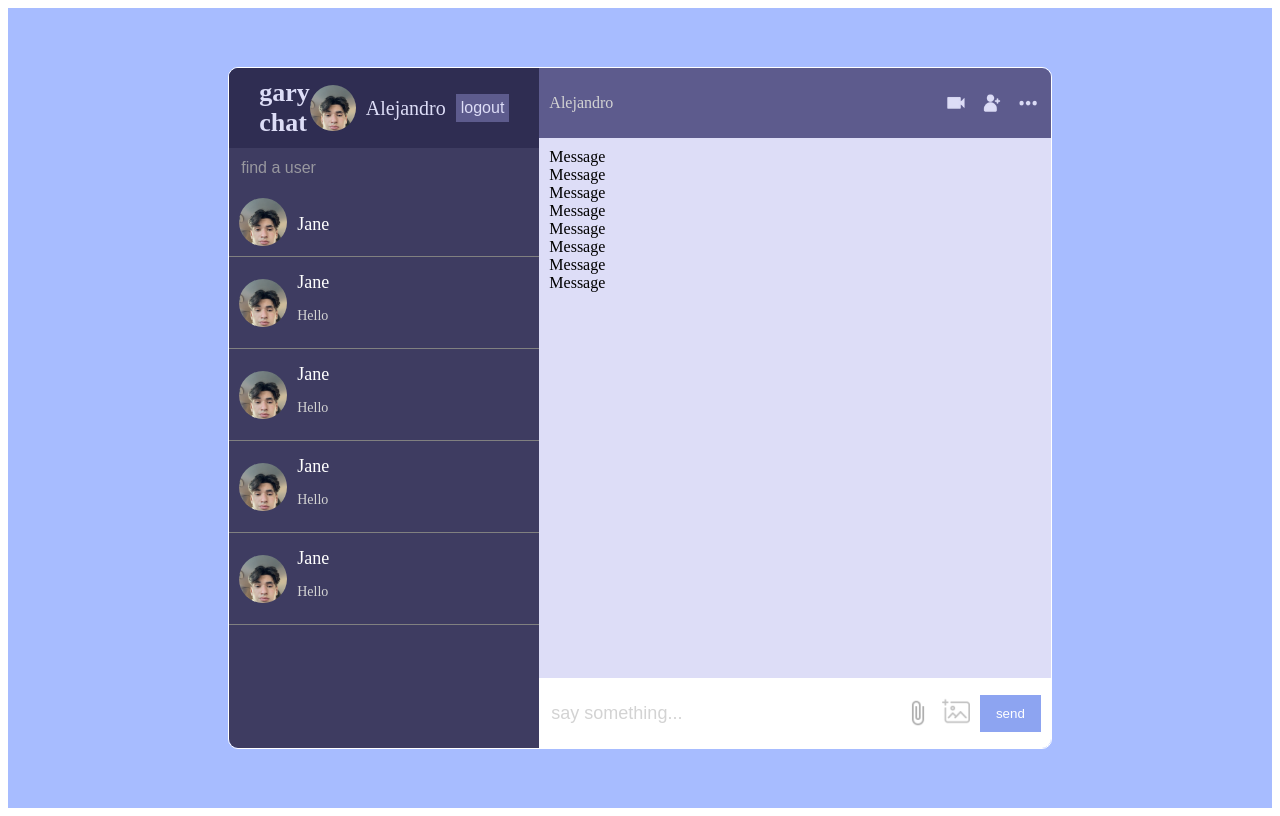
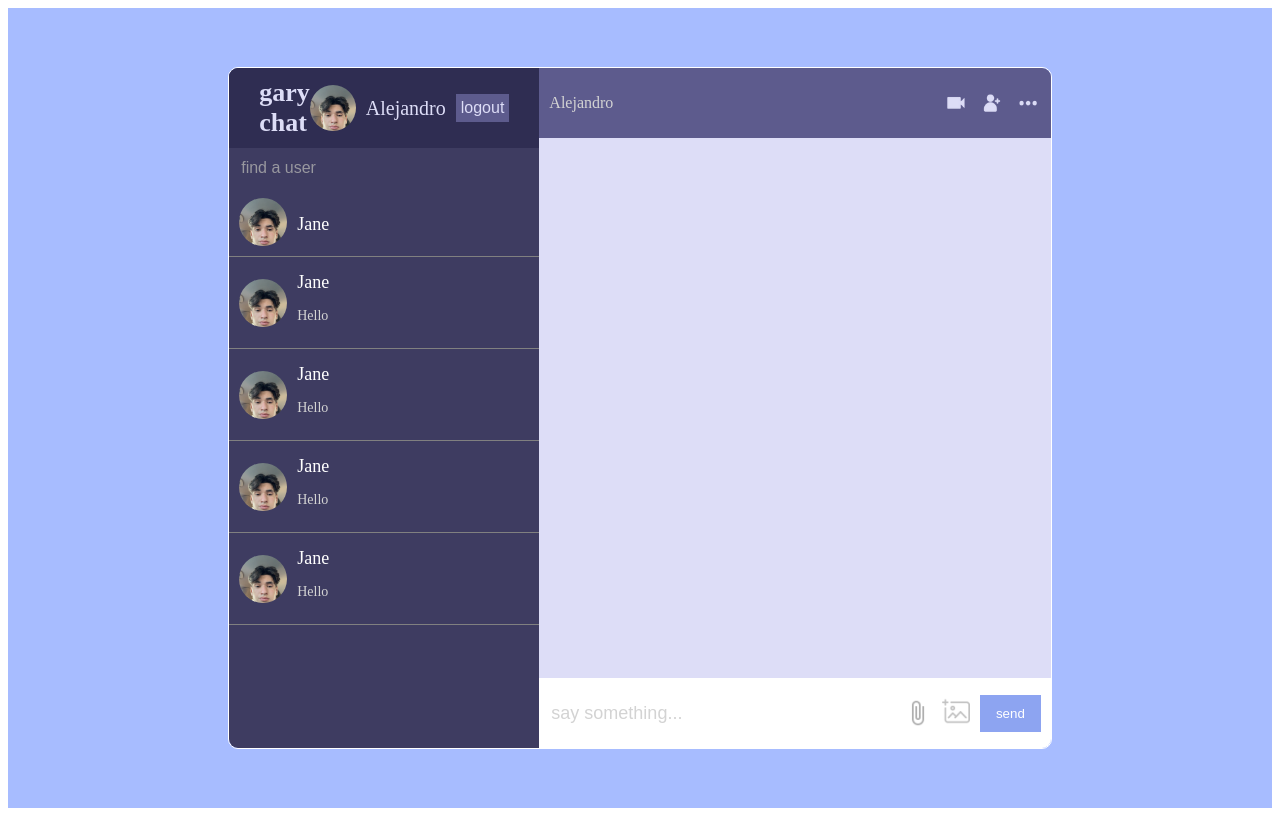
Before and after one commit to jandroo0/GaryChat, a React (Vite) app: page / in a window 1280 px wide. Built offline with nearby package versions, Linux system fonts and the light colour scheme.

Commit message:
Minor
minor

```diff
--- a/src/components/Message.jsx
+++ b/src/components/Message.jsx
@@ -2,7 +2,11 @@ import React from 'react'
 
 const Message = () => {
     return (
-        <div>Message</div>
+        <div className="message">
+            <div className="messageInfo">
+
+            </div>
+        </div>
     )
 }
 
```
